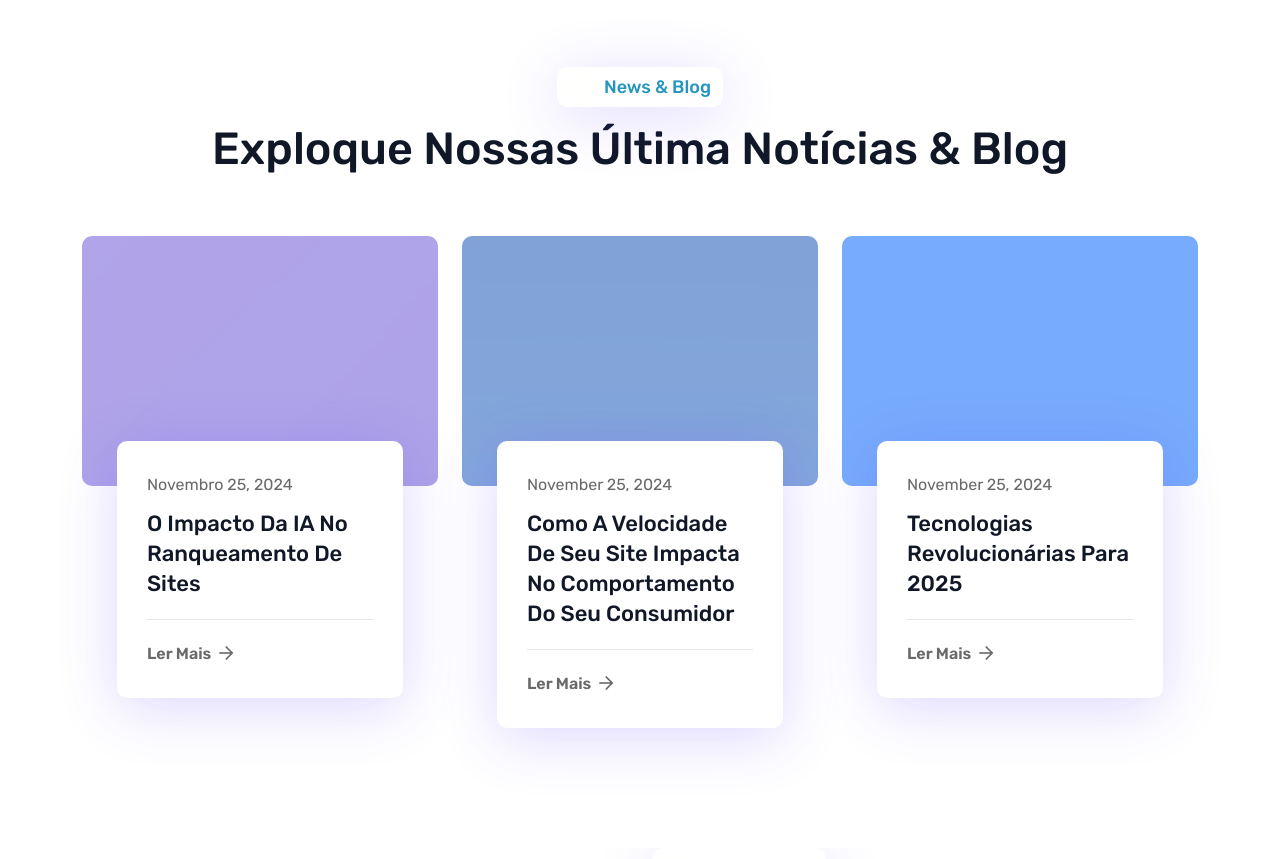
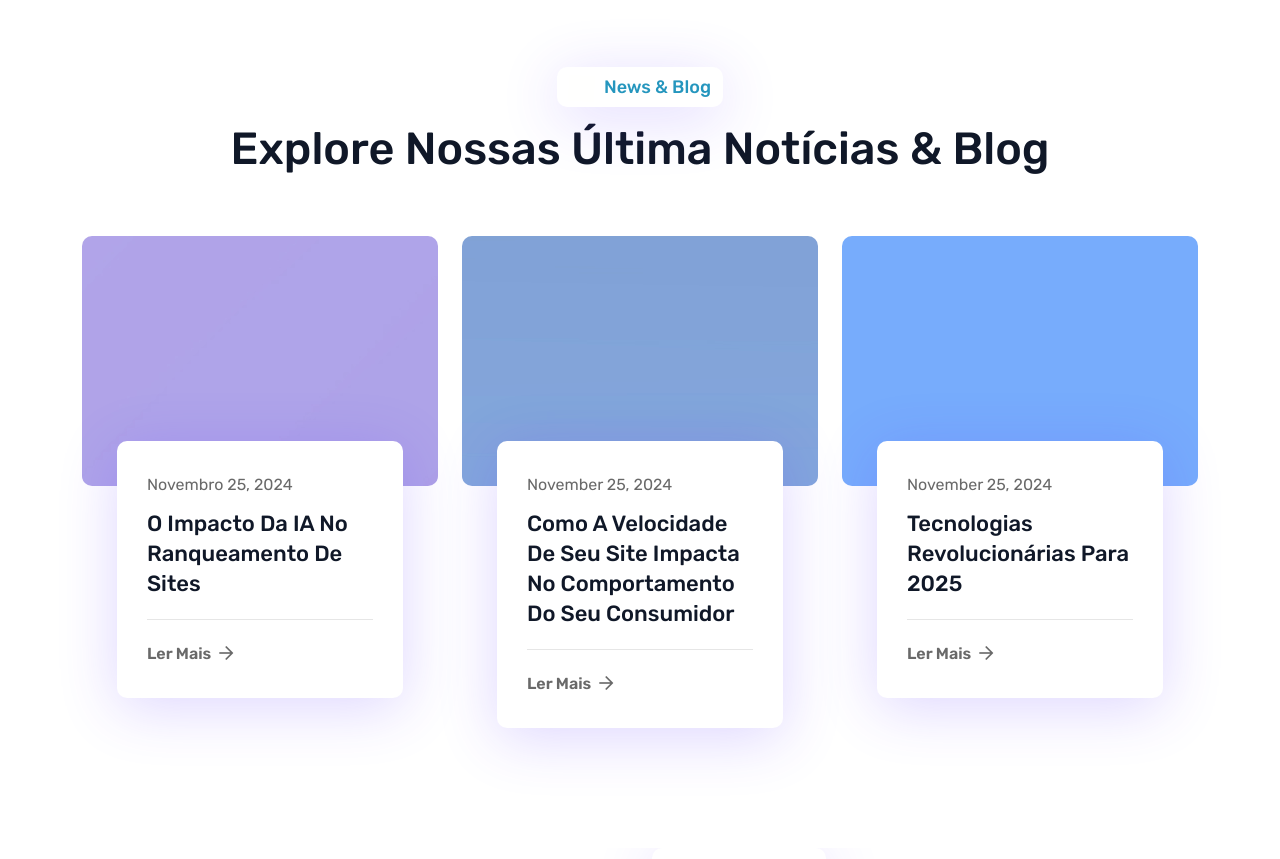
Before and after one commit to Bolt-360/bolt-agency, a Next.js app: page / in a window 1280 px wide. Shown: the part 8920-9779 px from the top of the page. Built offline with nearby package versions, Linux system fonts and the light colour scheme.

Commit message:
Correção de texto

```diff
--- a/app/page copy.js
+++ b/app/page copy.js
@@ -1,5 +1,5 @@
+import Pricing from "@/components/bakPricing";
 import Faq from "@/components/Faq";
-import Pricing from "@/components/bakPricing";
 import Services from "@/components/Services";
 import {
   TestimonialSlider4,
@@ -278,7 +278,7 @@ const page = () => {
               News &amp; Blog
             </span>
             <h2 className="wow fadeInUp" data-wow-delay=".3s">
-              Exploque nossas última notícias &amp; Blog
+              Explore nossas última notícias &amp; Blog
             </h2>
           </div>
           <div className="row">
--- a/components/blog/Blog.js
+++ b/components/blog/Blog.js
@@ -11,7 +11,7 @@ const Blog = () => {
             News &amp; Blog
           </span>
           <h2 className="wow fadeInUp" data-wow-delay=".3s">
-            Exploque nossas última notícias &amp; Blog
+            Explore nossas última notícias &amp; Blog
           </h2>
         </div>
         <div className="row">
```
Also changed, not shown: 1 other file (tests, documents, lock files or other folders).
